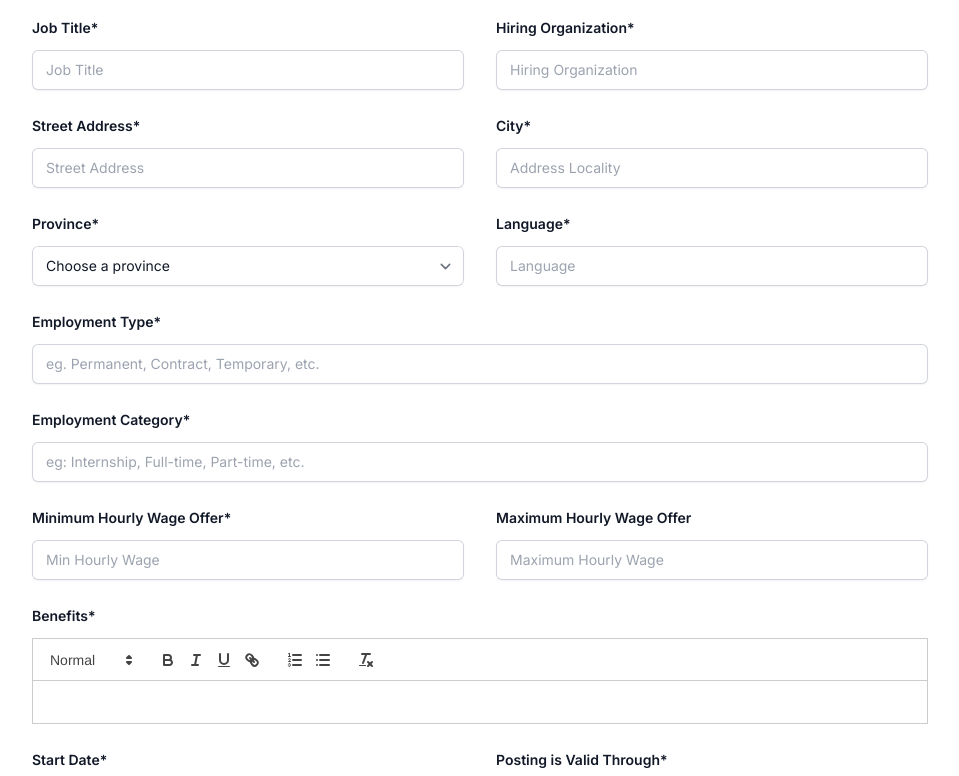
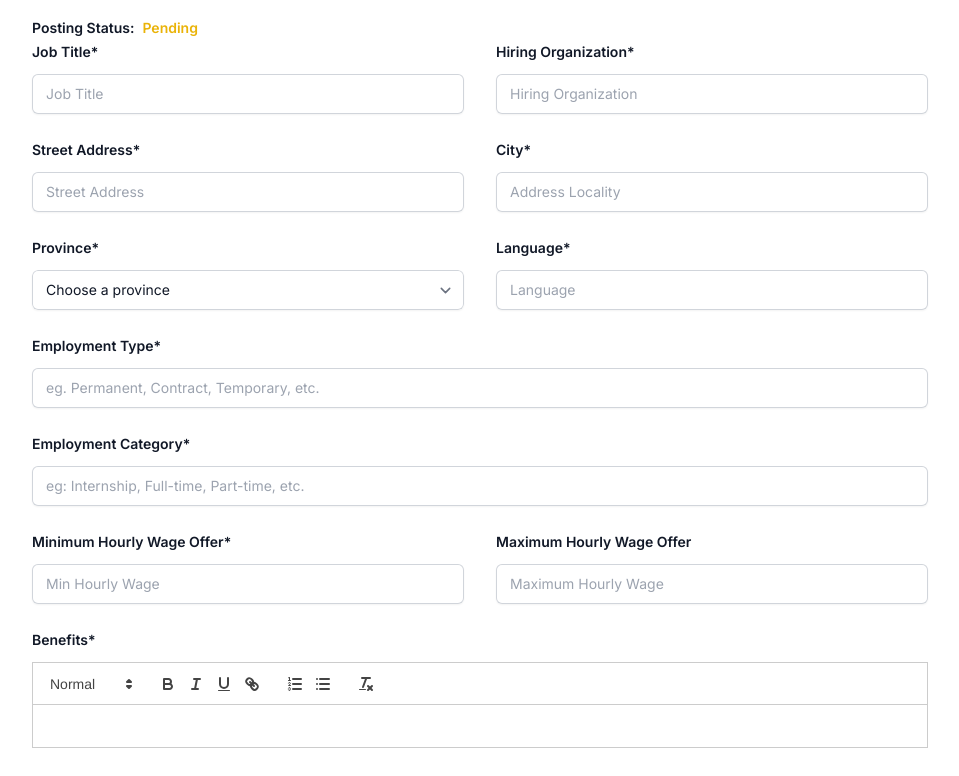
Before and after one commit to Vero-Ventures/job-bank, a Next.js app: page /admin-panel/postingDetails in a window 1280 px wide. Shown: the top 776 px of the page, without its empty margins (160-1119 px from the left). Built offline with nearby package versions, Linux system fonts and the light colour scheme; no server answers.

Commit message:
aded posting status in Edit view

```diff
--- a/src/app/admin-panel/postingDetails/page.js
+++ b/src/app/admin-panel/postingDetails/page.js
@@ -84,6 +84,16 @@ export default function DetailsPage() {
   return (
     <div className="isolate bg-white px-2 py-2 sm:py-2 lg:px-2">
       <form className="mx-auto mt-16 max-w-4xl sm:mt-2 ">
+        <div className="flex items-center">
+          <label className="text-sm font-semibold leading-6 text-gray-900 mr-2">
+            Posting Status:
+          </label>
+          <span
+            className={`text-sm font-semibold ${jobPosting.paid ? 'text-green-500' : 'text-yellow-500'}`}>
+            {jobPosting.paid ? 'Active' : 'Pending'}
+          </span>
+        </div>
+
         <div className="grid grid-cols-1 gap-x-8 gap-y-6 sm:grid-cols-2">
           <div>
             <label className="block text-sm font-semibold leading-6 text-gray-900">
```
